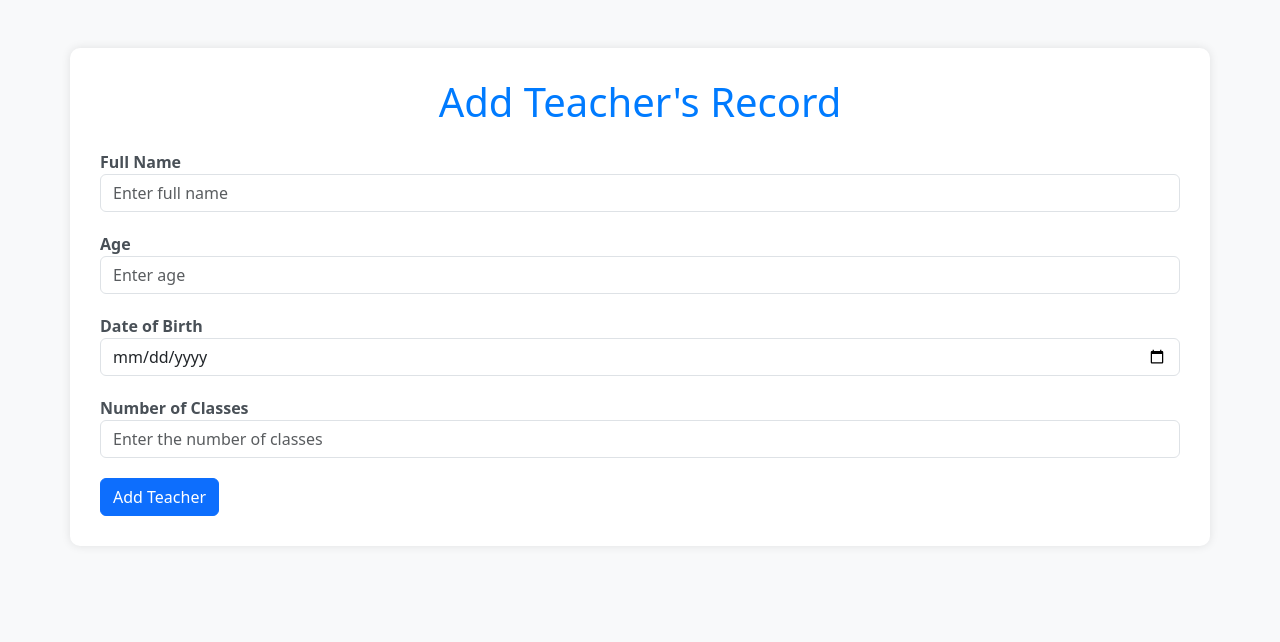
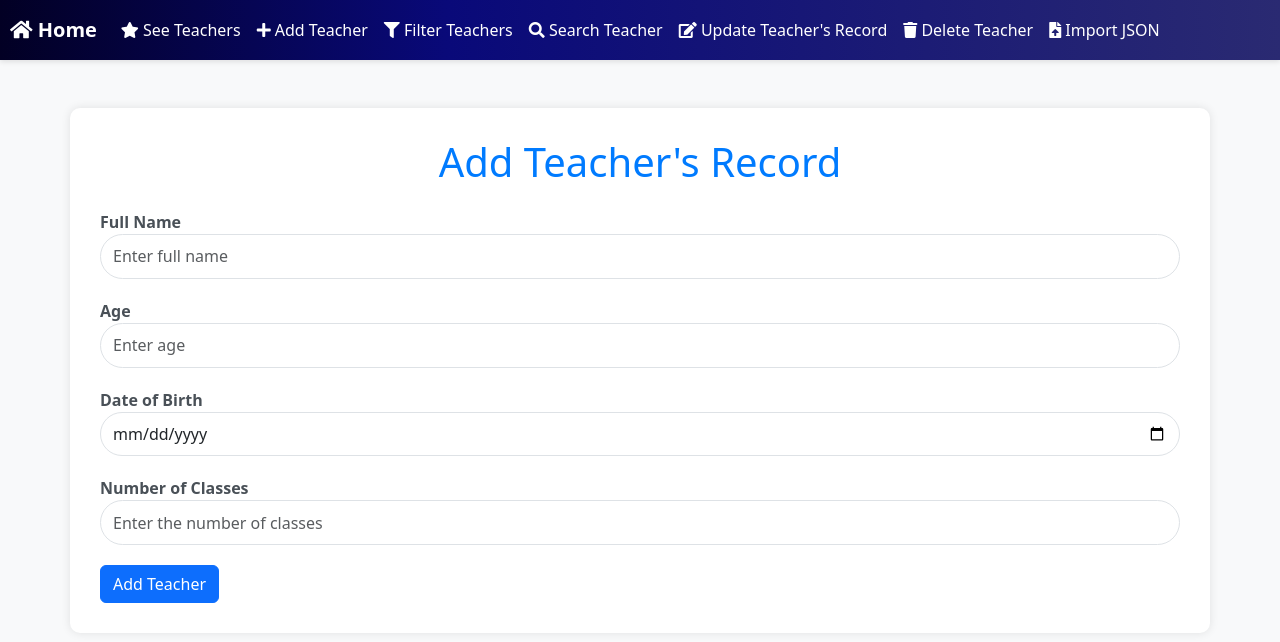
Before and after one commit to neeraj779/Teacher-Management-Application, a Django app: page /add-teacher/ in a window 1280 px wide. Shown: the top 642 px of the page. Run offline with Django 4.2, Linux system fonts and the light colour scheme; parts of the project's set-up code (start-up, migrations or seed data) failed here and were passed over.

Commit message:
Add navbar

```diff
--- a/core/static/core/css/style.css
+++ b/core/static/core/css/style.css
@@ -1,4 +1,8 @@
 body {
+    font-size: 1rem;
+    font-weight: 400;
+    line-height: 1.5;
+    color: #212529;
     background-color: #f8f9fa;
 }
 
@@ -79,3 +83,60 @@ input {
 .text-muted {
     color: #6c757d;
 }
+
+.nav-cus {
+    background: rgb(2, 0, 36);
+    background: -moz-linear-gradient(90deg,
+            rgba(2, 0, 36, 1) 0%,
+            rgba(9, 9, 121, 1) 35%,
+            rgba(42, 42, 114, 1) 100%);
+    background: -webkit-linear-gradient(90deg,
+            rgba(2, 0, 36, 1) 0%,
+            rgba(9, 9, 121, 1) 35%,
+            rgba(42, 42, 114, 1) 100%);
+    background: linear-gradient(90deg,
+            rgba(2, 0, 36, 1) 0%,
+            rgba(9, 9, 121, 1) 35%,
+            rgba(42, 42, 114, 1) 100%);
+}
+
+.nav-pad {
+    padding: 0.5rem 1rem;
+}
+
+.navbar {
+    background-color: #3498db;
+}
+
+.navbar-brand {
+    color: #ffffff;
+    font-weight: bold;
+}
+
+.navbar-nav .nav-link {
+    color: #ffffff;
+}
+
+.navbar-nav .nav-link:hover {
+    color: #1abc9c;
+}
+
+.navbar {
+    padding: 10px;
+}
+
+.navbar-nav {
+    margin-right: auto;
+}
+
+.navbar {
+    box-shadow: 0px 2px 5px rgba(0, 0, 0, 0.1);
+}
+
+.customInput {
+    border-radius: 1.625rem;
+    font-size: 1rem;
+    height: 2.8rem;
+    cursor: pointer;
+
+}
--- a/core/templates/core/base.html
+++ b/core/templates/core/base.html
@@ -9,6 +9,7 @@
     {% endblock %}
 
     <link href="https://cdn.jsdelivr.net/npm/bootstrap@5.3.2/dist/css/bootstrap.min.css" rel="stylesheet" integrity="sha384-T3c6CoIi6uLrA9TneNEoa7RxnatzjcDSCmG1MXxSR1GAsXEV/Dwwykc2MPK8M2HN" crossorigin="anonymous" />
+    <link rel="stylesheet" href="https://cdnjs.cloudflare.com/ajax/libs/font-awesome/5.15.4/css/all.min.css" />
     <link rel="stylesheet" href="{% static 'core/css/style.css' %}" />
     {% block styles %}
 
@@ -16,10 +17,41 @@
   </head>
 
   <body>
+    <nav class="navbar navbar-expand-lg navbar-dark nav-cus">
+      <a class="navbar-brand" href="{% url 'home' %}"><i class="fas fa-home"></i> Home</a>
+      <button class="navbar-toggler" type="button" data-toggle="collapse" data-target="#navbarNav" aria-controls="navbarNav" aria-expanded="false" aria-label="Toggle navigation"><span class="navbar-toggler-icon"></span></button>
+      <div class="collapse navbar-collapse" id="navbarNav">
+        <ul class="navbar-nav">
+          <li class="nav-item">
+            <a class="nav-link" href="{% url 'show-all-teachers' %}"><i class="fas fa-star"></i> See Teachers</a>
+          </li>
+          <li class="nav-item">
+            <a class="nav-link" href="{% url 'add-teacher' %}"><i class="fas fa-plus"></i> Add Teacher</a>
+          </li>
+          <li class="nav-item">
+            <a class="nav-link" href="{% url 'filter-teachers' %}"><i class="fas fa-filter"></i> Filter Teachers</a>
+          </li>
+          <li class="nav-item">
+            <a class="nav-link" href="{% url 'search-teacher' %}"><i class="fas fa-search"></i> Search Teacher</a>
+          </li>
+          <li class="nav-item">
+            <a class="nav-link" href="{% url 'update-teacher' %}"><i class="fas fa-edit"></i> Update Teacher's Record</a>
+          </li>
+          <li class="nav-item">
+            <a class="nav-link" href="{% url 'delete-teacher' %}"><i class="fas fa-trash"></i> Delete Teacher</a>
+          </li>
+          <li class="nav-item">
+            <a class="nav-link" href="{% url 'import-json' %}"><i class="fas fa-file-upload"></i> Import JSON</a>
+          </li>
+        </ul>
+      </div>
+    </nav>
+
     {% block content %}
 
     {% endblock %}
     <script src="https://cdn.jsdelivr.net/npm/bootstrap@5.3.2/dist/js/bootstrap.bundle.min.js" integrity="sha384-C6RzsynM9kWDrMNeT87bh95OGNyZPhcTNXj1NW7RuBCsyN/o0jlpcV8Qyq46cDfL" crossorigin="anonymous"></script>
     <script src="https://code.jquery.com/jquery-3.6.4.min.js"></script>
+    <script src="https://cdn.jsdelivr.net/npm/bootstrap@4.0.0/dist/js/bootstrap.min.js" integrity="sha384-JZR6Spejh4U02d8jOt6vLEHfe/JQGiRRSQQxSfFWpi1MquVdAyjUar5+76PVCmYl" crossorigin="anonymous"></script>
   </body>
 </html>
```
